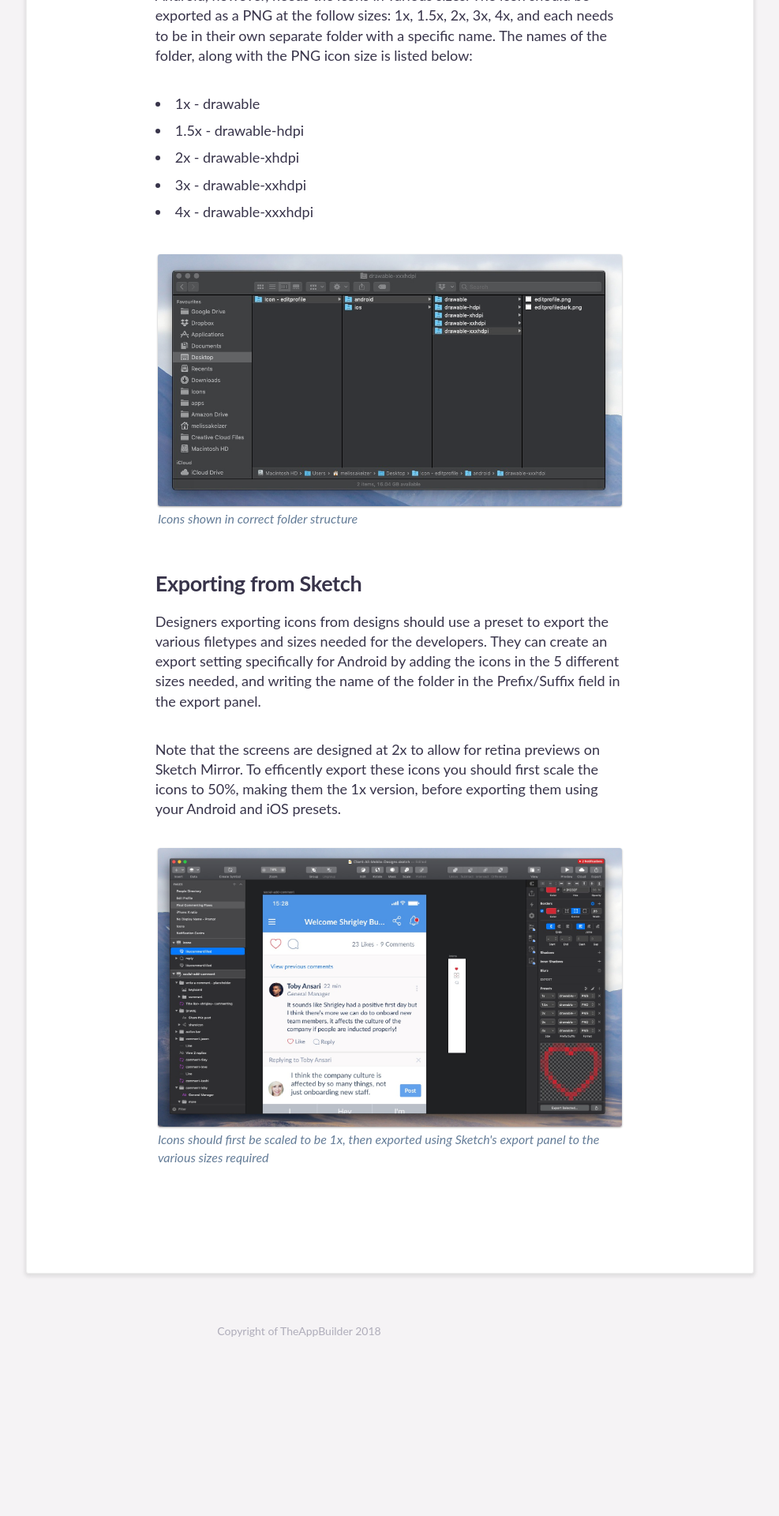
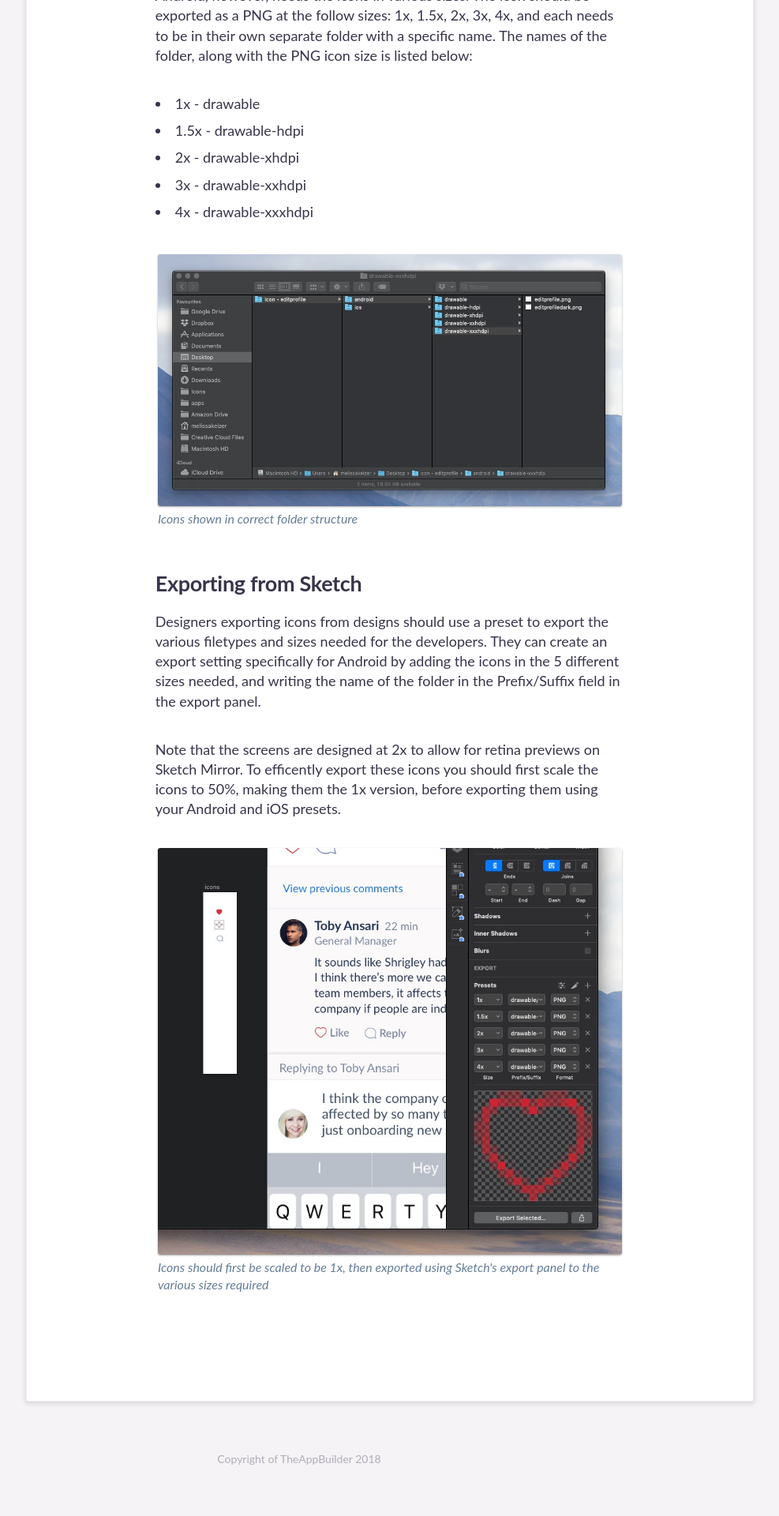
Before and after one commit to TheAppBuilderTeam/tab-pattern-library, a Jekyll site: the page built from native/icons/index.html, in a window 1280 px wide. Shown: the part 1074-2994 px from the top of the page at 79% size, without its empty margins (261-1248 px from the left). Built offline with Jekyll 4.4.1, drawn with Linux system fonts in a browser that asks for light colours; some web fonts are replaced; before the commit the page ends 2832 px from its top, so only the background shows below that.

Commit message:
replacing image to show zoomed in picture of sketch export panel

```diff
--- a/native/icons/index.html
+++ b/native/icons/index.html
@@ -36,6 +36,6 @@
 <p>Note that the screens are designed at 2x to allow for retina previews on Sketch Mirror. To efficently export these icons you should first scale the icons to 50%, making them the 1x version, before exporting them using your Android and iOS presets. </p>
 
 <div class="imageContainer imageContainer--one padding__50">
-<img src="{{ site.baseurl }}/assets/images/native/icon-exporting-sketch.jpg" alt="" /img>
+<img src="{{ site.baseurl }}/assets/images/native/icon-exporting-sketch-detail.jpg" alt="" /img>
 <p class="caption">Icons should first be scaled to be 1x, then exported using Sketch's export panel to the various sizes required</p>
 </div>
```
Also changed, not shown: assets/images/native/icon-exporting-sketch-detail.jpg (added).
